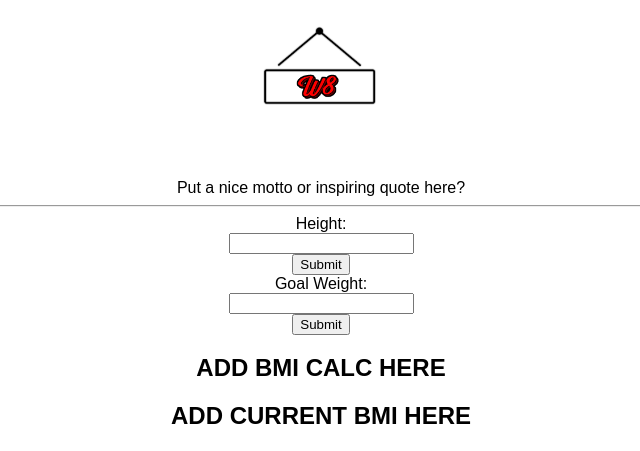
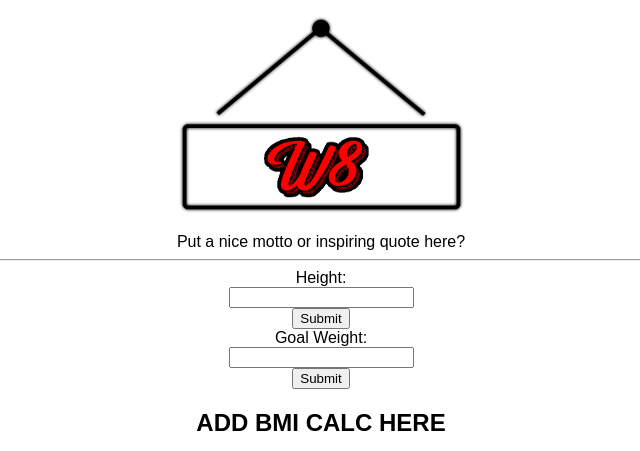
Before and after one commit to GrantOakland/W8, a PHP site: page / in a window 1280 px wide. Shown: the top 451 px of the page, without its empty margins (319-959 px from the left). Run offline with PHP 8.4, Linux system fonts and the light colour scheme.

Commit message:
Fix images

```diff
--- a/index.html
+++ b/index.html
@@ -6,14 +6,14 @@
 	<meta name="viewport" content="width=device-width,initial-scale=1">
 	<title>W8</title>
 	<link rel="stylesheet" href="/styles/main.css">
-	<link rel="shortcut icon" href="imgs/w82png.png" width="5%" type="image/jpg">
+	<link rel="shortcut icon" href="/images/icon.png" width="5%" type="image/jpg">
 </head>
 
 <body>
 	<div id="container">
 		<header>
 			<figure>
-				<img src="/imgs/w8png.png" width="25%" alt="Logo">
+				<img id="logo" src="/images/logo.png" alt="Logo">
 			</figure>
 			<div>
 				Put a nice motto or inspiring quote here?
--- a/styles/main.css
+++ b/styles/main.css
@@ -14,6 +14,10 @@ body {
 	width: 650px;
 }
 
+#logo {
+	max-width: 50%;
+}
+
 .box {
 	// put those rectangle styles here
 }
```
Also changed, not shown: images/icon.png (added), images/logo.png (added), imgs/w82png.png (deleted), imgs/w8png.png (deleted).
